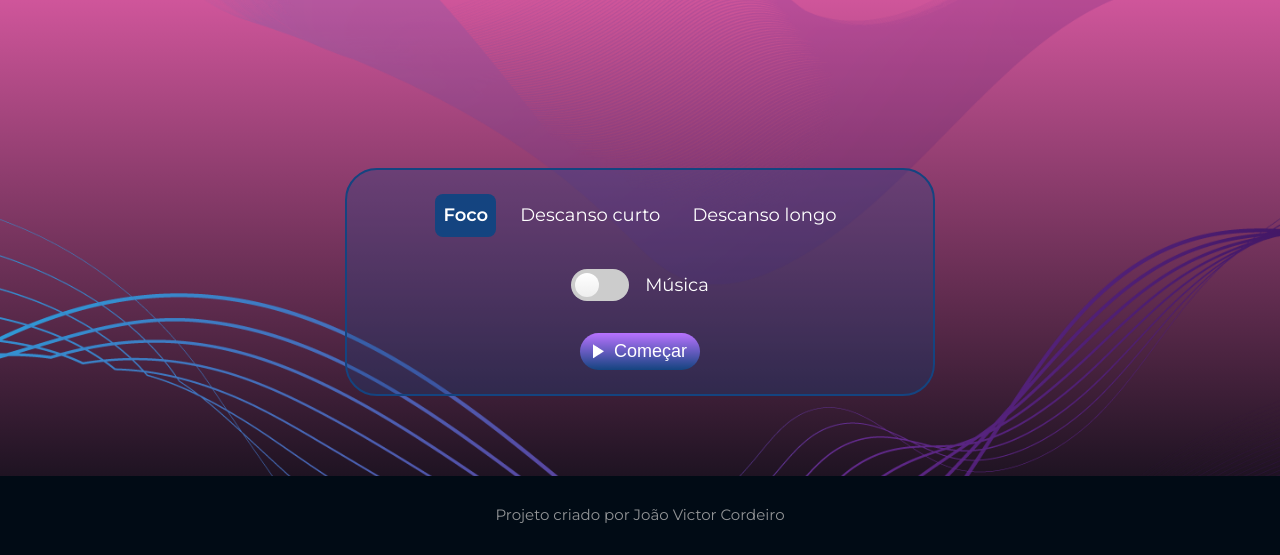
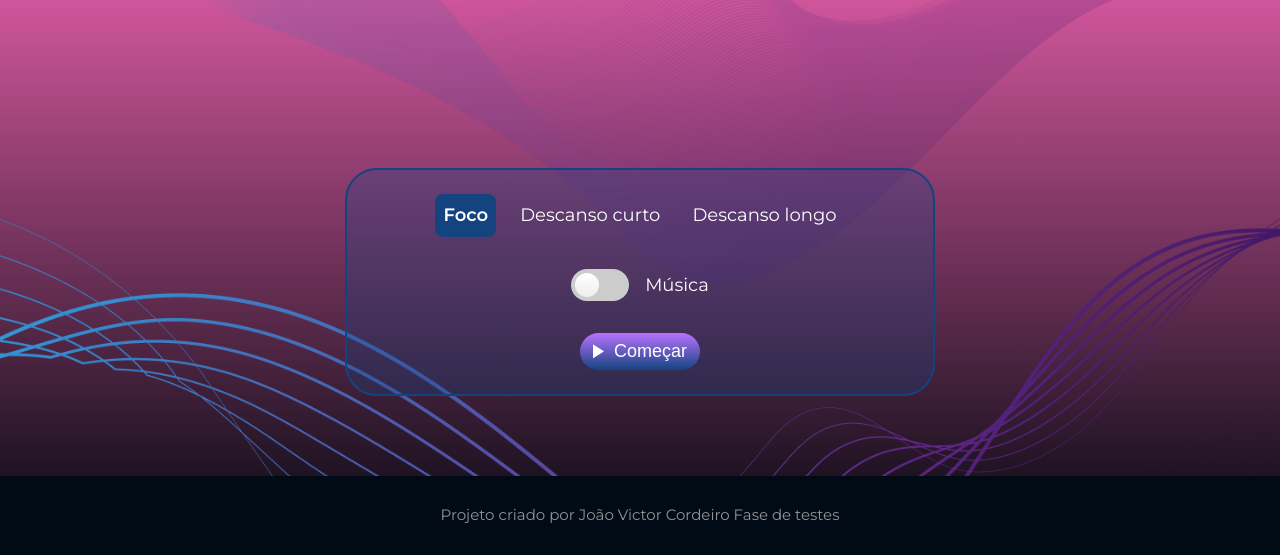
Before and after one commit to CordeiroZ/Pomodoro, a plain HTML site: page index.html in a window 1280 px wide. Shown: the part 557-1112 px from the top of the page. Drawn offline with nearby package versions, Linux system fonts and the light colour scheme; a web font is replaced by a local one.

Commit message:
Primeiro commit

```diff
--- a/index.html
+++ b/index.html
@@ -74,6 +74,7 @@
         <footer class="app__footer">
             <p class="app__footer-text">
                 Projeto criado por João Victor Cordeiro
+                Fase de testes
             </p>
         </footer>
     </main>
```
